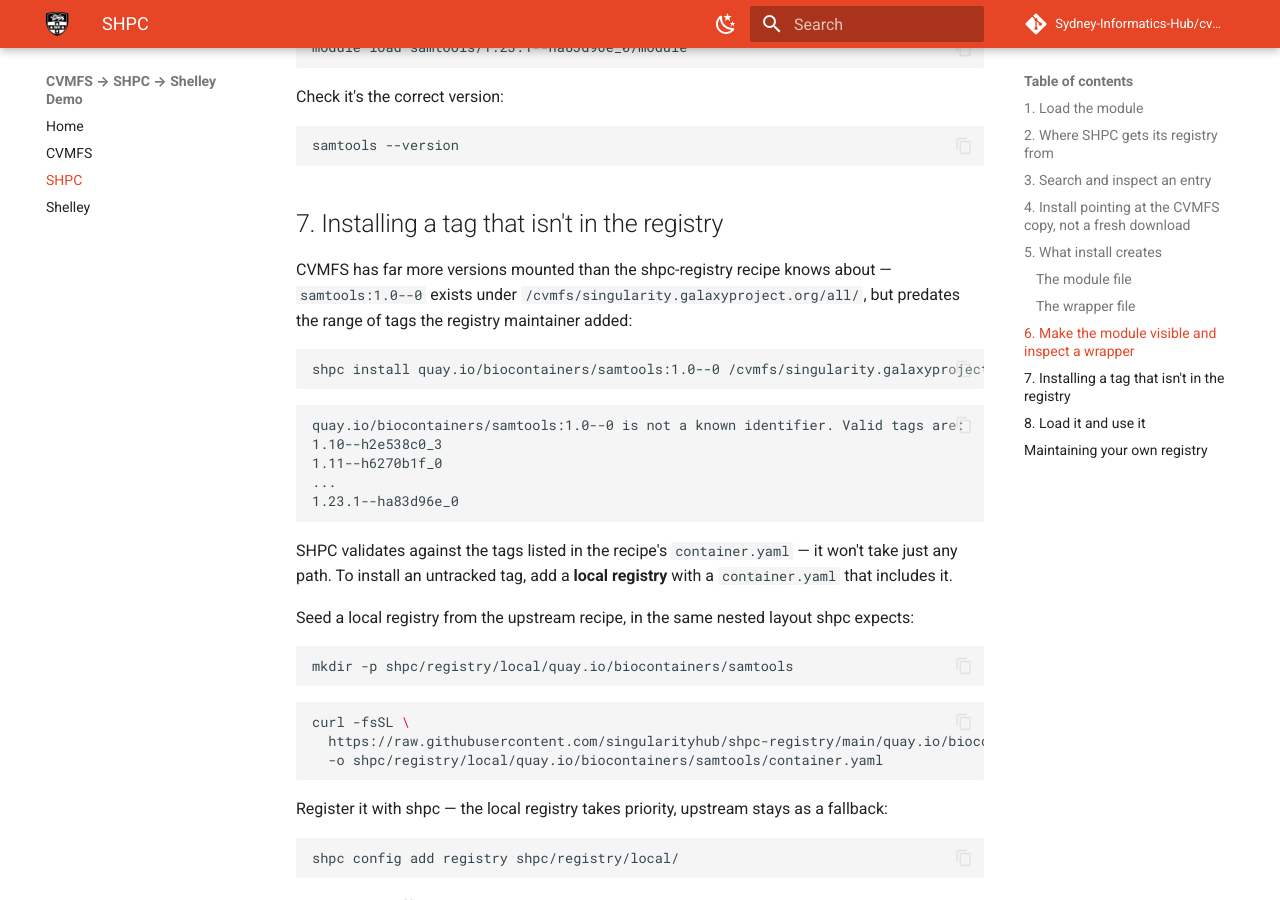
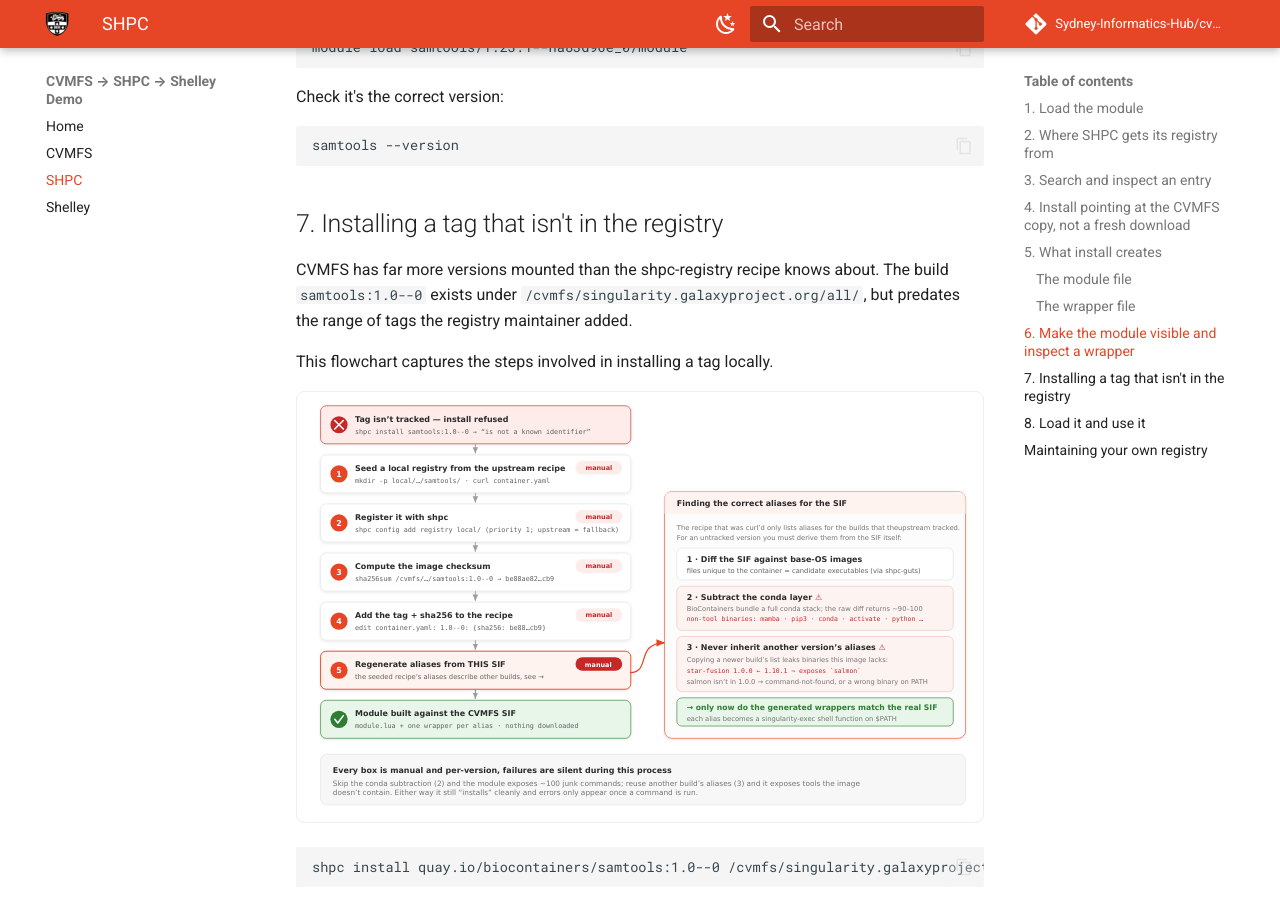
Before and after one commit to Sydney-Informatics-Hub/cvmfs_shpc_demo, an MkDocs documentation site: the page built from docs/shpc.md, in a window 1280 px wide and 900 px high, scrolled down 5262 px. Built offline with MkDocs 1.6.1 and Material for MkDocs 9.7.7, drawn with Linux system fonts in a browser that asks for light colours; comment, search, counter and statistics services are not loaded.

Commit message:
add local install figure

````diff
--- a/docs/shpc.md
+++ b/docs/shpc.md
@@ -207,7 +207,11 @@ samtools --version
 
 ## 7. Installing a tag that isn't in the registry
 
-CVMFS has far more versions mounted than the shpc-registry recipe knows about — `samtools:1.0--0` exists under `/cvmfs/singularity.galaxyproject.org/all/`, but predates the range of tags the registry maintainer added:
+CVMFS has far more versions mounted than the shpc-registry recipe knows about. The build `samtools:1.0--0` exists under `/cvmfs/singularity.galaxyproject.org/all/`, but predates the range of tags the registry maintainer added.
+
+This flowchart captures the steps involved in installing a tag locally.
+
+![](assets/shpc_guts_local_register.svg)
 
 ```bash
 shpc install quay.io/biocontainers/samtools:1.0--0 /cvmfs/singularity.galaxyproject.org/all/samtools:1.0--0 --keep-path
````
Also changed, not shown: docs/assets/shpc_guts_local_register.svg (added).
